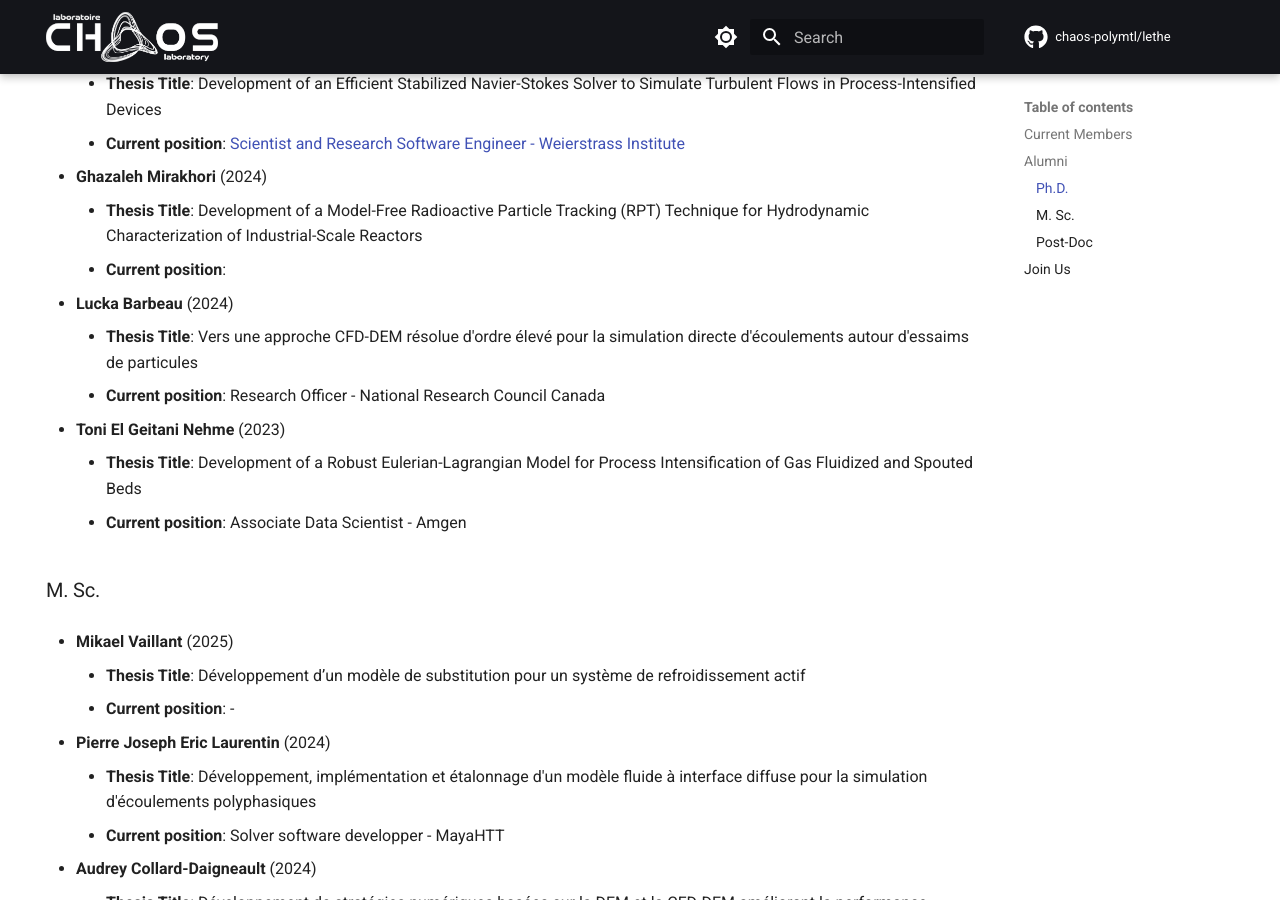
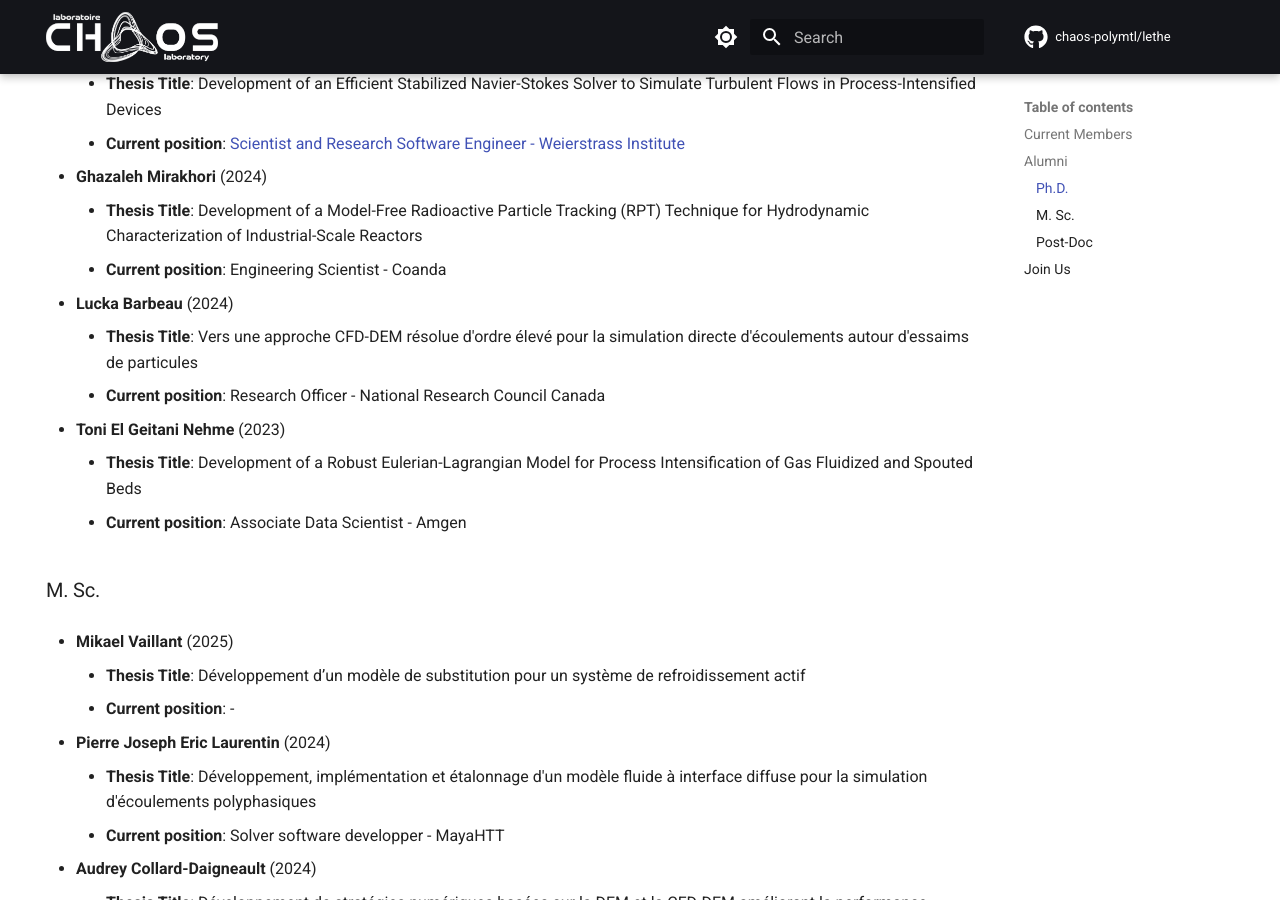
Before and after one commit to chaos-polymtl/chaos-lab, an MkDocs documentation site: the page built from docs/team.md, in a window 1280 px wide and 900 px high, scrolled down 3783 px. Built offline with MkDocs 1.6.1 and Material for MkDocs 9.7.7, drawn with Linux system fonts in a browser that asks for light colours; comment, search, counter and statistics services are not loaded.

Commit message:
Add Ghazaleh Employment

```diff
--- a/docs/team.md
+++ b/docs/team.md
@@ -253,7 +253,7 @@ We are proud of our alumni who have gone on to successful careers in academia an
 
 - **Ghazaleh Mirakhori** (2024)
     - **Thesis Title**: Development of a Model-Free Radioactive Particle Tracking (RPT) Technique for Hydrodynamic Characterization of Industrial-Scale Reactors
-    - **Current position**:
+    - **Current position**: Engineering Scientist - Coanda
 
 - **Lucka Barbeau** (2024)
     - **Thesis Title**: Vers une approche CFD-DEM résolue d'ordre élevé pour la simulation directe d'écoulements autour d'essaims de particules
```
